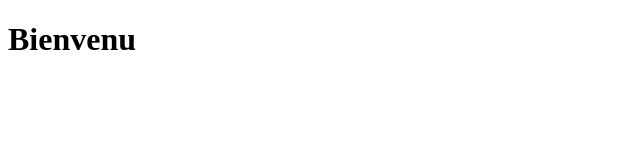
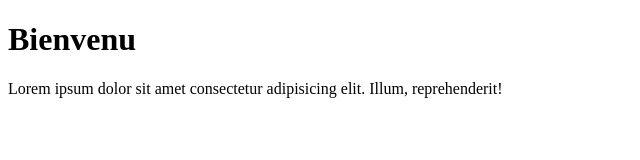
Before and after one commit to bellandry/test, a plain HTML site: page index.html in a window 1280 px wide. Shown: the whole page, without its empty margins (0-640 px from the left). Drawn offline with Linux system fonts and the light colour scheme.

Commit message:
edit index file

```diff
--- a/index.html
+++ b/index.html
@@ -7,5 +7,9 @@
   </head>
   <body>
     <h1>Bienvenu</h1>
+    <p>
+      Lorem ipsum dolor sit amet consectetur adipisicing elit. Illum,
+      reprehenderit!
+    </p>
   </body>
 </html>
```
